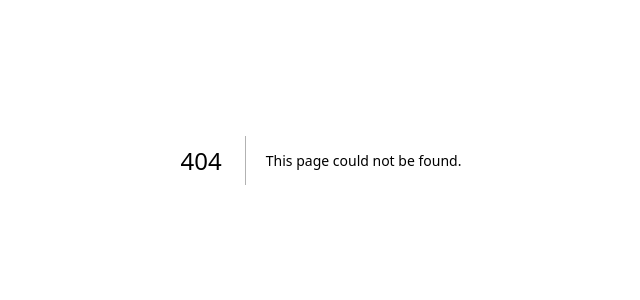
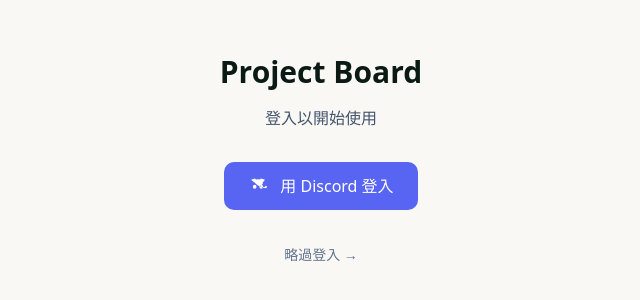
Before and after one commit to julianpjlee20-lang/project-board, a Next.js app: page /login in a window 1280 px wide. Before the commit this address had no page. Shown: the part 240-540 px from the top of the page, without its empty margins (319-959 px from the left). Built offline with nearby package versions, Linux system fonts and the light colour scheme.

Commit message:
Add Discord OAuth login

```diff
--- /dev/null
+++ b/src/app/api/auth/discord/callback/route.ts
@@ -0,0 +1,75 @@
+import { NextRequest, NextResponse } from 'next/server'
+import { query } from '@/lib/db'
+
+const CLIENT_ID = process.env.DISCORD_CLIENT_ID
+const CLIENT_SECRET = process.env.DISCORD_CLIENT_SECRET
+const REDIRECT_URI = 'https://project-board.zeabur.app/api/auth/discord/callback'
+
+// GET /api/auth/discord/callback - Handle OAuth callback
+export async function GET(request: NextRequest) {
+  const searchParams = request.nextUrl.searchParams
+  const code = searchParams.get('code')
+
+  if (!code) {
+    return NextResponse.redirect(new URL('/projects?error=no_code', request.url))
+  }
+
+  try {
+    // Exchange code for token
+    const tokenResponse = await fetch('https://discord.com/api/oauth2/token', {
+      method: 'POST',
+      headers: {
+        'Content-Type': 'application/x-www-form-urlencoded',
+      },
+      body: new URLSearchParams({
+        client_id: CLIENT_ID!,
+        client_secret: CLIENT_SECRET!,
+        grant_type: 'authorization_code',
+        code,
+        redirect_uri: REDIRECT_URI,
+      }),
+    })
+
+    const tokenData = await tokenResponse.json()
+
+    if (!tokenData.access_token) {
+      return NextResponse.redirect(new URL('/projects?error=token_failed', request.url))
+    }
+
+    // Get user info
+    const userResponse = await fetch('https://discord.com/api/users/@me', {
+      headers: {
+        Authorization: `Bearer ${tokenData.access_token}`,
+      },
+    })
+
+    const discordUser = await userResponse.json()
+
+    // Save or update user in database
+    const existingUser = await query(
+      'SELECT id FROM profiles WHERE discord_user_id = $1',
+      [discordUser.id]
+    )
+
+    if (existingUser.length === 0) {
+      await query(
+        'INSERT INTO profiles (id, name, discord_user_id) VALUES (gen_random_uuid(), $1, $2)',
+        [discordUser.username, discordUser.id]
+      )
+    } else {
+      await query(
+        'UPDATE profiles SET discord_user_id = $1, name = $2 WHERE discord_user_id = $1',
+        [discordUser.id, discordUser.username]
+      )
+    }
+
+    // Set cookie for session (simplified)
+    const response = NextResponse.redirect(new URL('/projects', request.url))
+    response.cookies.set('discord_id', discordUser.id, { httpOnly: true, maxAge: 60 * 60 * 24 * 7 }) // 7 days
+
+    return response
+  } catch (error) {
+    console.error('Discord OAuth error:', error)
+    return NextResponse.redirect(new URL('/projects?error=oauth_failed', request.url))
+  }
+}
--- /dev/null
+++ b/src/app/api/auth/discord/route.ts
@@ -0,0 +1,12 @@
+import { NextResponse } from 'next/server'
+
+const CLIENT_ID = process.env.DISCORD_CLIENT_ID
+const CLIENT_SECRET = process.env.DISCORD_CLIENT_SECRET
+const REDIRECT_URI = 'https://project-board.zeabur.app/api/auth/discord/callback'
+
+// GET /api/auth/discord - Start OAuth flow
+export async function GET() {
+  const discordAuthUrl = `https://discord.com/oauth2/authorize?client_id=${CLIENT_ID}&redirect_uri=${encodeURIComponent(REDIRECT_URI)}&response_type=code&scope=identify`
+
+  return NextResponse.redirect(discordAuthUrl)
+}
--- /dev/null
+++ b/src/app/login/page.tsx
@@ -0,0 +1,49 @@
+'use client'
+
+import { useState } from 'react'
+import Link from 'next/link'
+
+export default function LoginPage() {
+  const [loading, setLoading] = useState(false)
+
+  const handleDiscordLogin = () => {
+    setLoading(true)
+    window.location.href = '/api/auth/discord'
+  }
+
+  return (
+    <div className="min-h-screen flex items-center justify-center" style={{ backgroundColor: '#F9F8F5' }}>
+      <div className="text-center">
+        <h1 className="text-3xl font-bold mb-4" style={{ color: '#0B1A14' }}>
+          Project Board
+        </h1>
+        <p className="mb-8 text-slate-600">
+          登入以開始使用
+        </p>
+
+        <button
+          onClick={handleDiscordLogin}
+          disabled={loading}
+          className="inline-flex items-center gap-3 px-6 py-3 bg-[#5865F2] text-white rounded-lg font-medium hover:opacity-90 transition-opacity disabled:opacity-50"
+        >
+          {loading ? (
+            <span>載入中...</span>
+          ) : (
+            <>
+              <svg className="w-5 h-5" fill="currentColor" viewBox="0 0 24 24">
+                <path d="M20.317 4.37a19.791 19.791 0 0 0-4.885-1.515.074.074 0 0 0-.079.037c-.21.375-.444.864-.608 1.25a18.27 18.27 0 0 0-5.487 0 12.64 12.64 0 0 0-.617-1.25.077.077 0 0 0-.079-.037A19.736 19.736 0 0 0 3.677 4.37a.07.07 0 0 0 .062.027 19.82 19.82 0 0 0 13.055 6.033.076.076 0 0 0 .084-.028 14.09 14.09 0 0 0 1.226-1.994.076.076 0 0 0-.041-.106 13.107 13.107 0 0 1-1.872-.892.077.077 0 0 0-.051.015c-.173.242-.397.712-.613 1.25a18.252 18.252 0 0 1-5.479 0 13.13 13.13 0 0 1-.613-1.25.077.077 0 0 0-.051-.015 13.114 13.114 0 0 1-1.873-.892.077.077 0 0 0-.041.106c.31.384.734.832 1.225 1.994a.07.07 0 0 0 .063.028 19.822 19.822 0 0 0 13.056 6.033.07.07 0 0 0 .084-.028c.462-.63.874-1.295 1.226-1.994a.076.076 0 0 0-.041-.106 13.112 13.112 0 0 1-1.872-.892.077.077 0 0 0-.051.015c-.173.242-.397.712-.613 1.25a18.252 18.252 0 0 1-5.479 0 13.13 13.13 0 0 1-.613-1.25.077.077 0 0 0-.051-.015 13.114 13.114 0 0 1-1.873-.892.077.077 0 0 0-.041.106c.31.384.734.832 1.225 1.994zM8.02 15.33c-1.183 0-2.157-1.085-2.157-2.419 0-1.333.956-2.419 2.157-2.419 1.21 0 2.176 1.096 2.157 2.42 0 1.333-.956 2.418-2.157 2.418zm7.975 0c-1.183 0-2.157-1.085-2.157-2.419 0-1.333.955-2.419 2.157-2.419 1.21 0 2.176 1.096 2.157 2.42 0 1.333-.946 2.418-2.157 2.418z"/>
+              </svg>
+              用 Discord 登入
+            </>
+          )}
+        </button>
+
+        <div className="mt-8">
+          <Link href="/projects" className="text-sm text-slate-500 hover:underline">
+            略過登入 →
+          </Link>
+        </div>
+      </div>
+    </div>
+  )
+}
```
